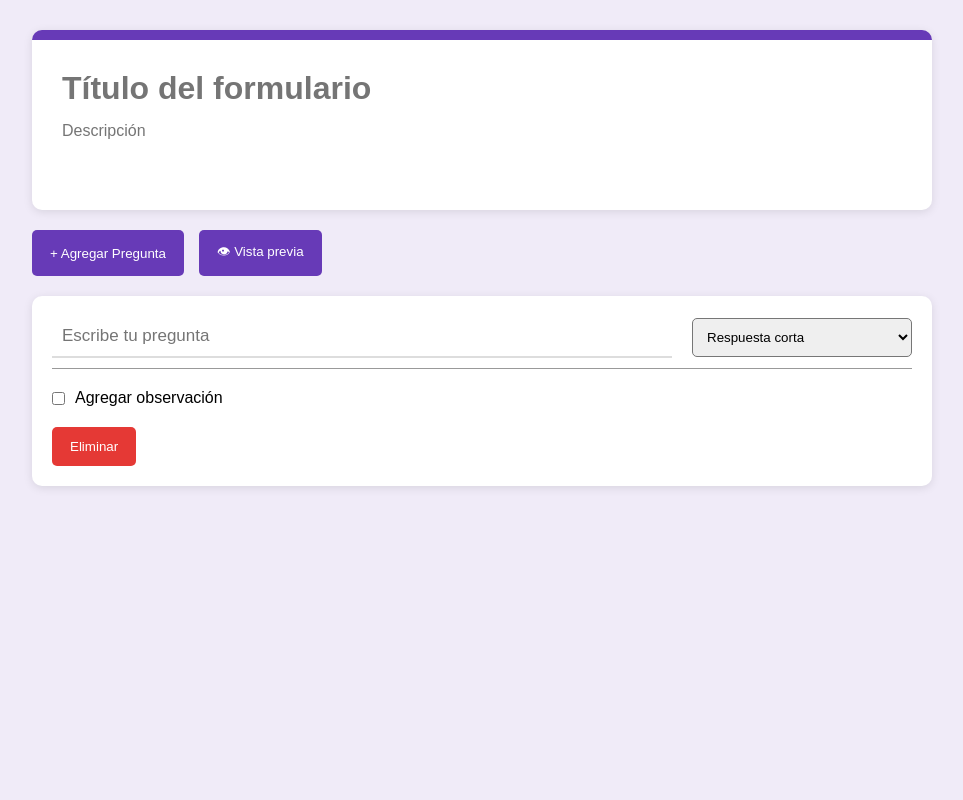
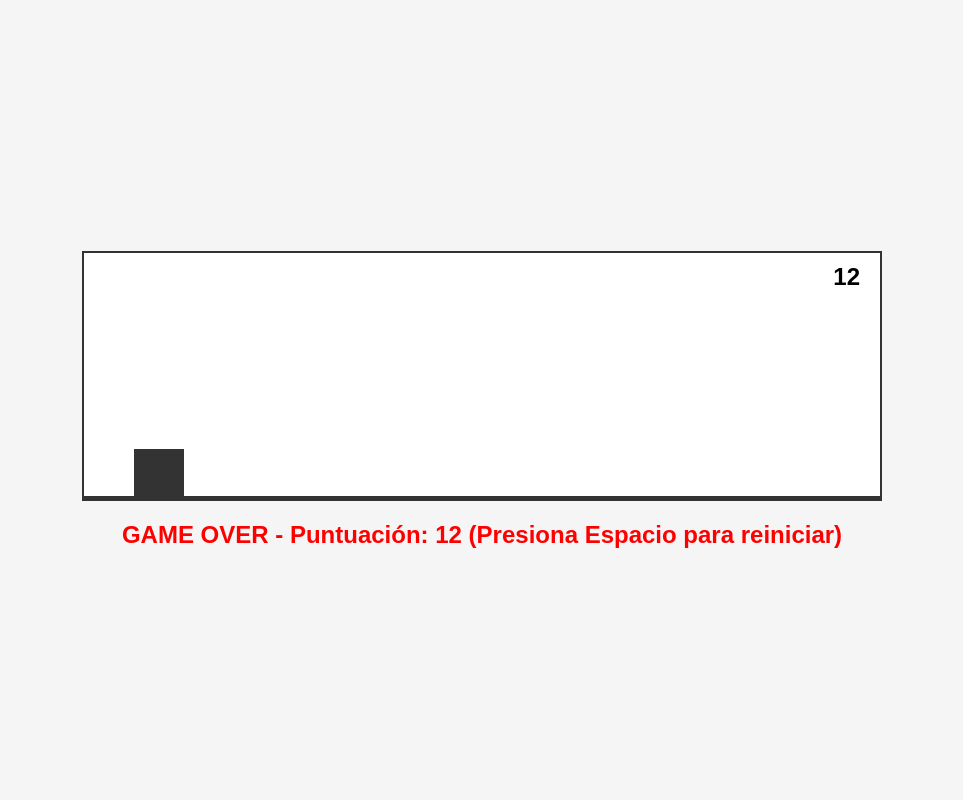
Before and after one commit to Organizacion-Minova/MINOVA, a PHP site: page /html/hj_equipo.html in a window 1280 px wide. Shown: the whole page, without its empty margins (158-1121 px from the left). Run offline with PHP 8.4, Linux system fonts and the light colour scheme.

Commit message:
juego y cambios bobos

```diff
--- a/html/base.html
+++ b/html/base.html
@@ -192,8 +192,7 @@
             <li>
                 <i class="fa-solid fa-clipboard-check"></i>
                 <a href="uso_diario.html">Uso diario</a>
-
-
+            </li>
             <li>
                 <i class="fa-solid fa-users"></i>
                 <a href="usuarios.html">Usuarios</a>
--- a/html/equipos.html
+++ b/html/equipos.html
@@ -10,10 +10,7 @@
     <link rel="stylesheet" href="../styles/estilos_tabla.css">
     <link rel="stylesheet" href="../styles/componentes.css">
     <link rel="stylesheet" href="../styles/estilos_index.css">
-    <link rel="stylesheet" href="../styles/estyilos_tablas.css">
-
-    <link rel="stylesheet"
-        href="https://cdnjs.cloudflare.com/ajax/libs/font-awesome/6.5.1/css/all.min.css">
+    <link rel="stylesheet" href="https://cdnjs.cloudflare.com/ajax/libs/font-awesome/6.5.1/css/all.min.css">
 </head>
 <body>
     <div id="base-container"></div>
--- a/html/hj_equipo.html
+++ b/html/hj_equipo.html
@@ -1,580 +1,178 @@
 <!DOCTYPE html>
 <html lang="es">
 <head>
-<meta charset="UTF-8">
-<meta name="viewport" content="width=device-width, initial-scale=1.0">
-<title>Formulario con Observaciones</title>
-
-<style>
-
-*{
+    <meta charset="UTF-8">
+    <meta name="viewport" content="width=device-width, initial-scale=1.0">
+    <title>Dino Game</title>
+    <style>
+        *{
     margin:0;
     padding:0;
     box-sizing:border-box;
-    font-family:Arial, Helvetica, sans-serif;
 }
 
 body{
-    background:#f0ebf8;
-    padding:30px;
+    height:100vh;
+    display:flex;
+    flex-direction:column;
+    justify-content:center;
+    align-items:center;
+    background:#f5f5f5;
+    font-family:Arial,sans-serif;
 }
 
-.container{
-    width:100%;
-    max-width:900px;
-    margin:auto;
+.game{
+    width:800px;
+    height:250px;
+    border:2px solid #333;
+    position:relative;
+    overflow:hidden;
+    background:white;
 }
 
-/* ================= HEADER ================= */
-
-.form-header{
-    background:white;
-    border-top:10px solid #673ab7;
-    padding:30px;
-    border-radius:10px;
-    margin-bottom:20px;
-    box-shadow:0 2px 10px rgba(0,0,0,.1);
+.game::after{
+    content:"";
+    position:absolute;
+    bottom:0;
+    width:100%;
+    height:3px;
+    background:#333;
 }
 
-.form-header input,
-.form-header textarea{
-    width:100%;
-    border:none;
-    outline:none;
+#dino{
+    width:50px;
+    height:50px;
+    background:#333;
+    position:absolute;
+    bottom:0;
+    left:50px;
 }
 
-#titulo{
-    font-size:32px;
+.jump{
+    animation:jump .6s linear;
+}
+
+@keyframes jump{
+    0%{bottom:0;}
+    50%{bottom:120px;}
+    100%{bottom:0;}
+}
+
+#cactus{
+    width:25px;
+    height:60px;
+    background:green;
+    position:absolute;
+    bottom:0;
+    right:-50px;
+}
+
+.move{
+    animation:move 1.5s linear infinite;
+}
+
+@keyframes move{
+    from{
+        right:-50px;
+    }
+    to{
+        right:850px;
+    }
+}
+
+#score{
+    position:absolute;
+    top:10px;
+    right:20px;
+    font-size:24px;
     font-weight:bold;
 }
 
-#descripcion{
-    margin-top:15px;
-    resize:none;
-    font-size:16px;
+#gameOver{
+    margin-top:20px;
+    color:red;
 }
-
-/* ================= BOTONES ================= */
-
-.top-buttons{
-    display:flex;
-    gap:15px;
-    margin-bottom:20px;
-}
-
-.btn{
-    background:#673ab7;
-    color:white;
-    border:none;
-    padding:12px 18px;
-    border-radius:5px;
-    cursor:pointer;
-    transition:.2s;
-}
-
-.btn:hover{
-    background:#5a31a6;
-}
-
-.btn-danger{
-    background:#e53935;
-}
-
-.btn-danger:hover{
-    background:#c62828;
-}
-
-/* ================= PREGUNTAS ================= */
-
-.question{
-    background:white;
-    padding:20px;
-    border-radius:10px;
-    margin-bottom:20px;
-    box-shadow:0 2px 10px rgba(0,0,0,.1);
-}
-
-.question-top{
-    display:flex;
-    gap:20px;
-    align-items:center;
-}
-
-.question-title{
-    flex:1;
-}
-
-.question-title input{
-    width:100%;
-    padding:10px;
-    border:none;
-    border-bottom:2px solid #ddd;
-    outline:none;
-    font-size:17px;
-}
-
-.question-title input:focus{
-    border-color:#673ab7;
-}
-
-.question select{
-    width:220px;
-    padding:10px;
-    border-radius:5px;
-}
-
-/* ================= OPCIONES ================= */
-
-.options{
-    margin-top:20px;
-}
-
-.option{
-    display:flex;
-    align-items:center;
-    gap:10px;
-    margin-bottom:10px;
-}
-
-.option input{
-    flex:1;
-    padding:10px;
-}
-
-.add-option{
-    margin-top:10px;
-    background:#eee;
-    color:#333;
-}
-
-/* ================= OBSERVACIONES ================= */
-
-.observaciones{
-    margin-top:20px;
-    border-top:1px solid #ddd;
-    padding-top:20px;
-}
-
-.observaciones textarea{
-    width:100%;
-    padding:12px;
-    border:1px solid #ccc;
-    border-radius:8px;
-    resize:none;
-    margin-top:10px;
-}
-
-/* ================= PREVIEW ================= */
-
-.preview{
-    margin-top:40px;
-}
-
-.preview-card{
-    background:white;
-    padding:20px;
-    border-radius:10px;
-    margin-bottom:20px;
-}
-
-.preview-question{
-    margin-bottom:20px;
-}
-
-.preview-question p{
-    margin-bottom:10px;
-    font-weight:bold;
-}
-
-.line{
-    width:100%;
-    border-bottom:1px solid #999;
-    margin-top:10px;
-}
-
-.preview-option{
-    margin-bottom:10px;
-}
-
-.preview-observacion{
-    margin-top:20px;
-}
-
-.preview-observacion textarea{
-    width:100%;
-    padding:12px;
-    border-radius:8px;
-    border:1px solid #ccc;
-}
-
-</style>
+    </style>
 </head>
 <body>
 
-<div class="container">
-
-    <!-- HEADER -->
-
-    <div class="form-header">
-
-        <input type="text"
-               id="titulo"
-               placeholder="Título del formulario">
-
-        <textarea id="descripcion"
-                  rows="3"
-                  placeholder="Descripción"></textarea>
-
+    <div class="game">
+        <div id="score">0</div>
+        <div id="dino"></div>
+        <div id="cactus"></div>
     </div>
 
-    <!-- BOTONES -->
+    <h2 id="gameOver"></h2>
 
-    <div class="top-buttons">
+    <script >const dino = document.getElementById("dino");
+const cactus = document.getElementById("cactus");
+const scoreText = document.getElementById("score");
+const gameOverText = document.getElementById("gameOver");
 
-        <button class="btn"
-                onclick="agregarPregunta()">
-            + Agregar Pregunta
-        </button>
+let score = 0;
+let gameOver = false;
 
-        <button class="btn"
-                onclick="mostrarPreview()">
-            👁 Vista previa
-        </button>
+cactus.classList.add("move");
 
-    </div>
+function jump() {
 
-    <!-- PREGUNTAS -->
+    if (dino.classList.contains("jump")) return;
 
-    <div id="preguntas"></div>
+    dino.classList.add("jump");
 
-    <!-- PREVIEW -->
-
-    <div class="preview"
-         id="preview"></div>
-
-</div>
-
-<script>
-
-function agregarPregunta(){
-
-    let div = document.createElement("div");
-
-    div.className = "question";
-
-    div.innerHTML = `
-
-        <div class="question-top">
-
-            <div class="question-title">
-
-                <input type="text"
-                       placeholder="Escribe tu pregunta">
-
-            </div>
-
-            <select onchange="cambiarTipo(this)">
-
-                <option value="texto">
-                    Respuesta corta
-                </option>
-
-                <option value="parrafo">
-                    Párrafo
-                </option>
-
-                <option value="multiple">
-                    Opción múltiple
-                </option>
-
-                <option value="checkbox">
-                    Casillas
-                </option>
-
-            </select>
-
-        </div>
-
-        <div class="contenido"></div>
-
-        <!-- ACTIVAR OBSERVACIONES -->
-
-        <div style="margin-top:20px;">
-
-            <label style="
-                display:flex;
-                align-items:center;
-                gap:10px;
-            ">
-
-                <input type="checkbox"
-                       onchange="toggleObservacion(this)">
-
-                Agregar observación
-
-            </label>
-
-        </div>
-
-        <!-- OBSERVACION -->
-
-        <div class="observaciones"
-             style="display:none;">
-
-            <textarea rows="4"
-                      placeholder="Escribe observaciones aquí..."></textarea>
-
-        </div>
-
-        <div style="margin-top:20px;">
-
-            <button class="btn btn-danger"
-                    onclick="eliminarPregunta(this)">
-                Eliminar
-            </button>
-
-        </div>
-
-    `;
-
-    document.getElementById("preguntas")
-            .appendChild(div);
-
-    cambiarTipo(div.querySelector("select"));
+    setTimeout(() => {
+        dino.classList.remove("jump");
+    }, 600);
 }
 
-function cambiarTipo(select){
+document.addEventListener("keydown", (e) => {
 
-    let contenido =
-        select.parentElement.parentElement
-              .querySelector(".contenido");
+    if (e.code === "Space" || e.code === "ArrowUp") {
 
-    let tipo = select.value;
+        if (!gameOver) {
+            jump();
+        } else {
+            location.reload();
+        }
+    }
+});
 
-    if(tipo === "texto"){
+const scoreInterval = setInterval(() => {
 
-        contenido.innerHTML = `
-            <div class="line"></div>
-        `;
+    if (!gameOver) {
+        score++;
+        scoreText.textContent = score;
     }
 
-    else if(tipo === "parrafo"){
+}, 100);
 
-        contenido.innerHTML = `
-            <div class="line"></div>
-            <div class="line"></div>
-            <div class="line"></div>
-        `;
+const collision = setInterval(() => {
+
+    const dinoBottom =
+        parseInt(window.getComputedStyle(dino).getPropertyValue("bottom"));
+
+    const cactusLeft =
+        parseInt(window.getComputedStyle(cactus).getPropertyValue("right"));
+
+    const cactusPosition = 800 - cactusLeft;
+
+    if (
+        cactusPosition > 50 &&
+        cactusPosition < 100 &&
+        dinoBottom < 50
+    ) {
+
+        gameOver = true;
+
+        cactus.style.animation = "none";
+
+        gameOverText.textContent =
+            `GAME OVER - Puntuación: ${score} (Presiona Espacio para reiniciar)`;
+
+        clearInterval(scoreInterval);
     }
 
-    else{
-
-        contenido.innerHTML = `
-
-            <div class="options">
-
-                <div class="option">
-
-                    <input type="text"
-                           placeholder="Opción 1">
-
-                </div>
-
-                <div class="option">
-
-                    <input type="text"
-                           placeholder="Opción 2">
-
-                </div>
-
-                <button class="btn add-option"
-                        type="button"
-                        onclick="agregarOpcion(this)">
-
-                    + Agregar opción
-
-                </button>
-
-            </div>
-
-        `;
-    }
-}
-
-function agregarOpcion(btn){
-
-    let options = btn.parentElement;
-
-    let cantidad =
-        options.querySelectorAll(".option").length + 1;
-
-    let option =
-        document.createElement("div");
-
-    option.className = "option";
-
-    option.innerHTML = `
-
-        <input type="text"
-               placeholder="Opción ${cantidad}">
-
-    `;
-
-    options.insertBefore(option, btn);
-}
-
-function eliminarPregunta(btn){
-
-    btn.parentElement.parentElement.remove();
-}
-
-function toggleObservacion(check){
-
-    let observacion =
-        check.parentElement.parentElement
-             .parentElement
-             .querySelector(".observaciones");
-
-    if(check.checked){
-
-        observacion.style.display = "block";
-
-    }else{
-
-        observacion.style.display = "none";
-    }
-}
-
-function mostrarPreview(){
-
-    let preview =
-        document.getElementById("preview");
-
-    preview.innerHTML = "";
-
-    let titulo =
-        document.getElementById("titulo").value;
-
-    let descripcion =
-        document.getElementById("descripcion").value;
-
-    preview.innerHTML += `
-
-        <div class="preview-card">
-
-            <h1>${titulo}</h1>
-
-            <p>${descripcion}</p>
-
-        </div>
-
-    `;
-
-    let preguntas =
-        document.querySelectorAll(".question");
-
-    preguntas.forEach(q => {
-
-        let texto =
-            q.querySelector(".question-title input").value;
-
-        let tipo =
-            q.querySelector("select").value;
-
-        let observacionBox =
-            q.querySelector(".observaciones");
-
-        let observacion = "";
-
-        if(observacionBox.style.display !== "none"){
-
-            observacion =
-                observacionBox
-                .querySelector("textarea")
-                .value;
-        }
-
-        let html = `
-
-            <div class="preview-card">
-
-                <div class="preview-question">
-
-                    <p>${texto}</p>
-
-        `;
-
-        if(tipo === "texto"){
-
-            html += `
-                <div class="line"></div>
-            `;
-        }
-
-        else if(tipo === "parrafo"){
-
-            html += `
-                <div class="line"></div>
-                <div class="line"></div>
-                <div class="line"></div>
-            `;
-        }
-
-        else{
-
-            let opciones =
-                q.querySelectorAll(".option input");
-
-            opciones.forEach(op => {
-
-                html += `
-
-                    <div class="preview-option">
-
-                        <input type="${
-                            tipo === "checkbox"
-                            ? "checkbox"
-                            : "radio"
-                        }">
-
-                        ${op.value}
-
-                    </div>
-
-                `;
-            });
-        }
-
-        if(observacion !== ""){
-
-            html += `
-
-                <div class="preview-observacion">
-
-                    <label>
-                        Observaciones
-                    </label>
-
-                    <textarea rows="4">${observacion}</textarea>
-
-                </div>
-
-            `;
-        }
-
-        html += `
-                </div>
-            </div>
-        `;
-
-        preview.innerHTML += html;
-
-    });
-}
-
-agregarPregunta();
-
-</script>
+}, 10);</script>
 
 </body>
 </html>
--- a/scripts/cargar_formulario.js
+++ b/scripts/cargar_formulario.js
@@ -94,7 +94,7 @@ function inputHtml(p, i) {
         p.opciones.forEach(op => {
             html += `<label class="option-inline">
                         <input type="radio" name="q${i}" value="${op}" data-i="${i}"> ${op}
-                     </label>`;
+                     </label><br>`;
         });
         return html + `</div>`;
     }
@@ -103,7 +103,7 @@ function inputHtml(p, i) {
         p.opciones.forEach(op => {
             html += `<label class="option-inline">
                         <input type="checkbox" value="${op}" data-i="${i}" data-cb="true"> ${op}
-                     </label>`;
+                     </label><br>`;
 
         });
         return html + `</div>`;
--- a/styles/estilos_formulario.css
+++ b/styles/estilos_formulario.css
@@ -2,6 +2,7 @@ table{
     width:100%;
     border-collapse:collapse;
     text-align: center;
+    background-color: var(--white);
 
 }
 
```
Also changed, not shown: scripts/busqueda_equipos.js (+3 -6 lines).
